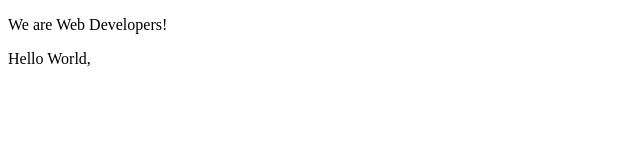
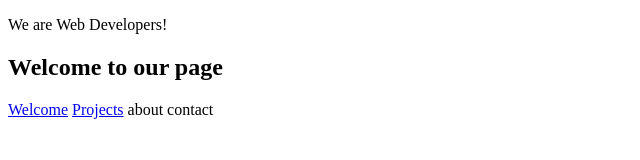
Before and after one commit to Sana-Tariq/sana-ornelle--portfolio-webpage, a plain HTML site: page index.html in a window 1280 px wide. Shown: the whole page, without its empty margins (0-640 px from the left). Drawn offline with Linux system fonts and the light colour scheme.

Commit message:
navigation-bar

```diff
--- a/index.html
+++ b/index.html
@@ -8,8 +8,28 @@
 
   <body>
     <script src="https://cdn.freecodecamp.org/testable-projects-fcc/v1/bundle.js"></script>
+    <!-- welcome section-->
+
     <p>We are Web Developers!</p>
-    <P> Hello World, </P>
+    <main id="main">
+      <section id="welcome-section" >
+        <h1 id="title">Welcome to our page</h1>
+        <!-- navigation bar-->
+        <div name="navigation-bar">
+          <a href="#title">Welcome</a>
+          <a href="#projects">Projects</a>
+          <a>about</a>
+          <a>contact</a>
+        </div>
+      </section>
+      <section id="projects">
+        <div class="project-tile"></div>
+      </section>
+      <section>
+
+      </section>
+    </main>
+
 
     <script  src="js/index.js"></script>
   </body>
```
